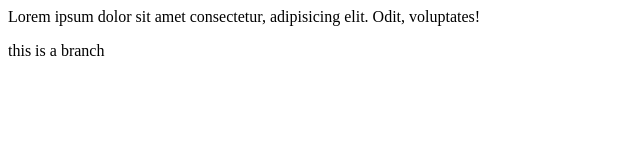
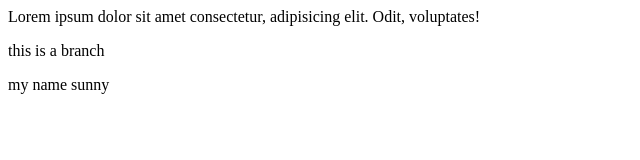
Before and after one commit to Gunjesh-Nayak/localRepo, a plain HTML site: page index.html in a window 1280 px wide. Shown: the whole page, without its empty margins (0-640 px from the left). Drawn offline with Linux system fonts and the light colour scheme.

Commit message:
added name

```diff
--- a/index.html
+++ b/index.html
@@ -1,2 +1,3 @@
 <p>Lorem ipsum dolor sit amet consectetur, adipisicing elit. Odit, voluptates!</p>
 <p>this is a branch </p>
+<p>my name sunny </p>
```
